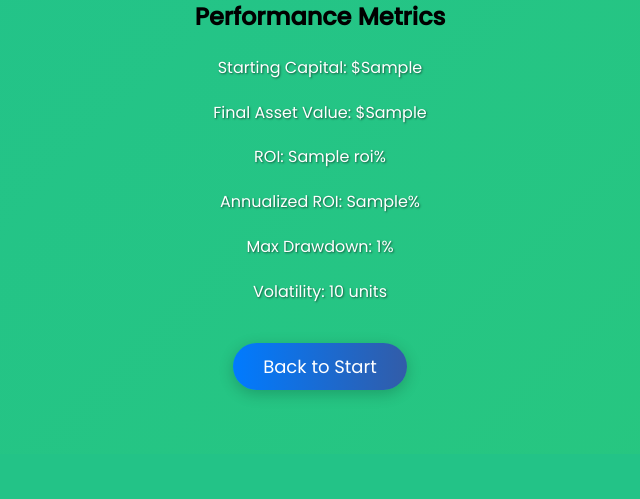
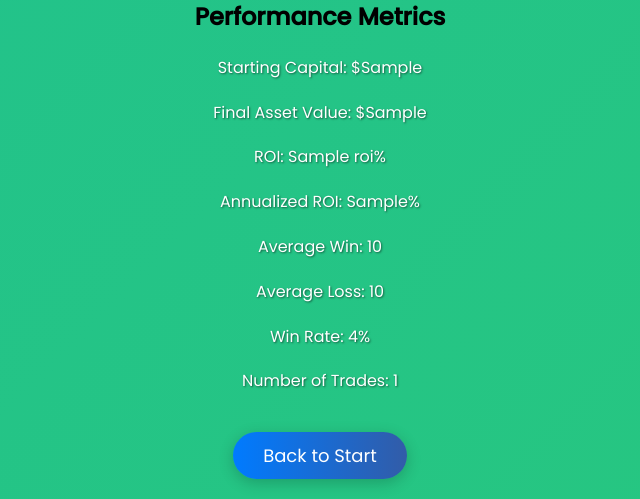
Before and after one commit to evanwohl/TrendTester, a Flask app: template templates/results.html in a window 1280 px wide. Shown: the part 346-845 px from the top of the page, without its empty margins (330-970 px from the left). Before the commit the page ends 745 px from the top, so only its background shows below. Run offline with Flask 3, Linux system fonts and the light colour scheme; the template is opened without the code that fills it: most values are stand-ins (such as "Sample title", 1, 10 or a date in 2020); grey boxes marked "Sample" are stand-in pictures.

Commit message:
Add files via upload

```diff
--- a/app.py
+++ b/app.py
@@ -20,39 +20,49 @@ def build():
             if 'Signal' in item:
                 signal_dict[item.split(" ")[0]] = request.form[item]
         balances = []
+        wins = []
+        losses = []
         for ticker in tickers:
             data = logic.prep_data_calculate_indicators(ticker,
                                                         request.form.getlist('indicator'),
                                                         int(request.form['start_year']),
                                                         request.form.to_dict())
-            balance = logic.backtest_strategy(data, signal_dict, ticker)
+            balance, win, loss = logic.backtest_strategy(data, signal_dict, ticker)
             balances.append(balance)
+            wins.append(win)
+            losses.append(loss)
         max_len = max([len(balance) for balance in balances])
-
         for i in range(len(balances)):
             balances[i] = ([100] * (max_len - len(balances[i]))) + balances[i]
         portfolio_value = [sum([balance[i] for balance in balances]) for i in range(max_len)]
-        max_drawdown_percent = 0
-        for i in range(len(portfolio_value)):
-            for j in range(i, len(portfolio_value)):
-                max_drawdown_percent = max(max_drawdown_percent,
-                                           (portfolio_value[j] -
-                                            portfolio_value[i]) / portfolio_value[i])
         roi = ((portfolio_value[-1] - portfolio_value[0]) / portfolio_value[0])
         start_year = int(request.form['start_year'])
         current_year = datetime.now().year
         num_years = current_year - start_year
         annualized_roi = (1 + roi) ** (1 / num_years) - 1
         plot_img = logic.plot_results(portfolio_value)
-        volatility = logic.calculate_volatility(portfolio_value)
         initial_investment = 100 * len(tickers)
         final_investment_value = round(portfolio_value[-1], 2)
+        average_win = sum([sum(win) for win in wins]) / sum(len(win) for win in wins)
+        average_loss = sum([sum(loss)for loss in losses]) / sum(len(loss) for loss in losses)
+        win_rate = sum([len(win) for win in wins]) / (sum([len(win) for win in wins]) + sum([len(loss) for loss in losses]))
+        num_trades = sum([len(win) for win in wins]) + sum([len(loss) for loss in losses])
+        print(f"Average Win: {average_win}")
+        print(f"Average Loss: {average_loss}")
+        print(f"Win Rate: {win_rate}")
+        print(f"Number of Trades: {num_trades}")
+
         return render_template('results.html', plot_img=plot_img,
                                roi=round(roi*100, 2), annualized_roi=round(annualized_roi*100, 2),
-                               max_drawdown_percent=round(max_drawdown_percent, 2),
-                               volatility=round(volatility, 2),
                                initial_investment=initial_investment,
-                               final_investment_value=final_investment_value)
+                               final_investment_value=final_investment_value,
+                               average_win=round(average_win, 2),
+                               average_loss=round(average_loss, 2),
+                               win_rate=round(win_rate*100, 2),
+                               num_trades=num_trades*2)
+
+
+
     else:
         indicators = request.args.getlist('indicator')
         if len(indicators) == 0:
--- a/logic.py
+++ b/logic.py
@@ -14,7 +14,28 @@ def get_stock_price(ticker, start_year=2008):
     stock = yf.Ticker(ticker)
     stock_data = stock.history(start=f"{str(start_year)}-01-01")
     return stock_data[['Close', 'High', 'Low']]
+def get_risk_free_rate(start_year=2008):
+    """
+    Get the risk-free rate for the given start year
+    :param start_year: an integer representing the start year
+    :return: a float representing the risk-free rate
+    """
+    risk_free_rate = yf.Ticker('^IRX')
+    risk_free_data = risk_free_rate.history(start=f"{str(start_year)}-01-01")
+    return risk_free_data['Close'].mean()
 
+def calculate_sharpe(portfolio_value, risk_free_rate):
+    """
+    Calculate the Sharpe ratio for the given portfolio value and risk-free rate
+    :param portfolio_value: a list of floats representing the portfolio value over time
+    :param risk_free_rate: a float representing the risk-free rate
+    :return: a float representing the Sharpe ratio
+    """
+    returns = [(portfolio_value[i] - portfolio_value[i - 1]) for i in range(1, len(portfolio_value))]
+    mean_return = np.mean(returns)
+    std_dev = np.std(returns)
+    sharpe = (mean_return - risk_free_rate) / std_dev
+    return sharpe
 def calculate_rsi(df, args):
     """
     Calculate the Relative Strength Index for the given data
@@ -127,32 +148,49 @@ def backtest_strategy(df, args, ticker):
         del args['SO_Sell']
     balance = [100]
     current_position = 0
+    balance_at_last_trade = 100
+    wins = []
+    losses = []
     for index, row in df.iterrows():
         if current_position > 0:
             signal = True
-            for param in params:
-                if row[param] > int(args[f"{param}_Sell"]):
-                    signal = False
             if macd:
                 if row['MACD'] < row['Signal Line']:
                     signal = False
+            if signal:
+                for param in params:
+                    if row[param] > int(args[f"{param}_Sell"]):
+                        signal = False
+                        break
             balance.append(row['Close'] * current_position)
             if signal:
                 print(f"SELL {current_position} SHARES {ticker} AT ${row['Close']} ON {index}")
+                if row['Close'] * current_position > balance_at_last_trade:
+                    wins.append(row['Close'] * current_position - balance_at_last_trade)
+                else:
+                    losses.append(balance_at_last_trade - row['Close'] * current_position)
+                balance_at_last_trade = row['Close'] * current_position
                 current_position = 0
         else:
             signal = True
-            for param in params:
-                if row[param] < int(args[f"{param}_Buy"]):
-                    signal = False
             if macd:
                 if row['MACD'] > row['Signal Line']:
                     signal = False
+            if signal:
+                for param in params:
+                    if row[param] < int(args[f"{param}_Buy"]):
+                        signal = False
+                        break
             balance.append(balance[-1])
             if signal:
                 print(f"BUY {balance[-1] / row['Close']} SHARES {ticker} AT ${row['Close']} ON {index}")
                 current_position = balance[-1] / row['Close']
-    return balance
+    if current_position > 0:
+        if balance_at_last_trade < balance[-1]:
+            wins.append(balance[-1] - balance_at_last_trade)
+        else:
+            losses.append(balance_at_last_trade - balance[-1])
+    return balance, wins, losses
 
 def calculate_volatility(portfolio_balance):
     """
@@ -171,7 +209,6 @@ def plot_results(portfolio_balance):
     portfolio_balance['50 day avg'] = portfolio_balance['Balance'].rolling(window=50).mean()
     fig, ax = plt.subplots(figsize=(10, 6))
     portfolio_balance['Balance'].plot(color='blue', linestyle='-', linewidth=1, label='Portfolio Balance')
-    portfolio_balance['50 day avg'].plot(color='orange', linestyle='-', linewidth=1, label='50-point Moving Avg')
     plt.xlabel('Data Point', fontsize=12)
     plt.ylabel('Balance', fontsize=12)
     plt.title('Portfolio Balance Over Time', fontsize=14)
--- a/templates/results.html
+++ b/templates/results.html
@@ -124,8 +124,10 @@
                 <p>Final Asset Value: ${{ final_investment_value }}</p>
                 <p>ROI: {{ roi }}%</p>
                 <p>Annualized ROI: {{ annualized_roi }}%</p>
-                <p>Max Drawdown: {{ max_drawdown_percent }}%</p>
-                <p>Volatility: {{ volatility }} units</p>
+                <p>Average Win: {{ average_win }}</p>
+                <p>Average Loss: {{ average_loss }}</p>
+                <p>Win Rate: {{ win_rate }}%</p>
+                <p>Number of Trades: {{ num_trades }}</p>
                 <a href="/start" class="btn">Back to Start</a>
             </div>
 
```
